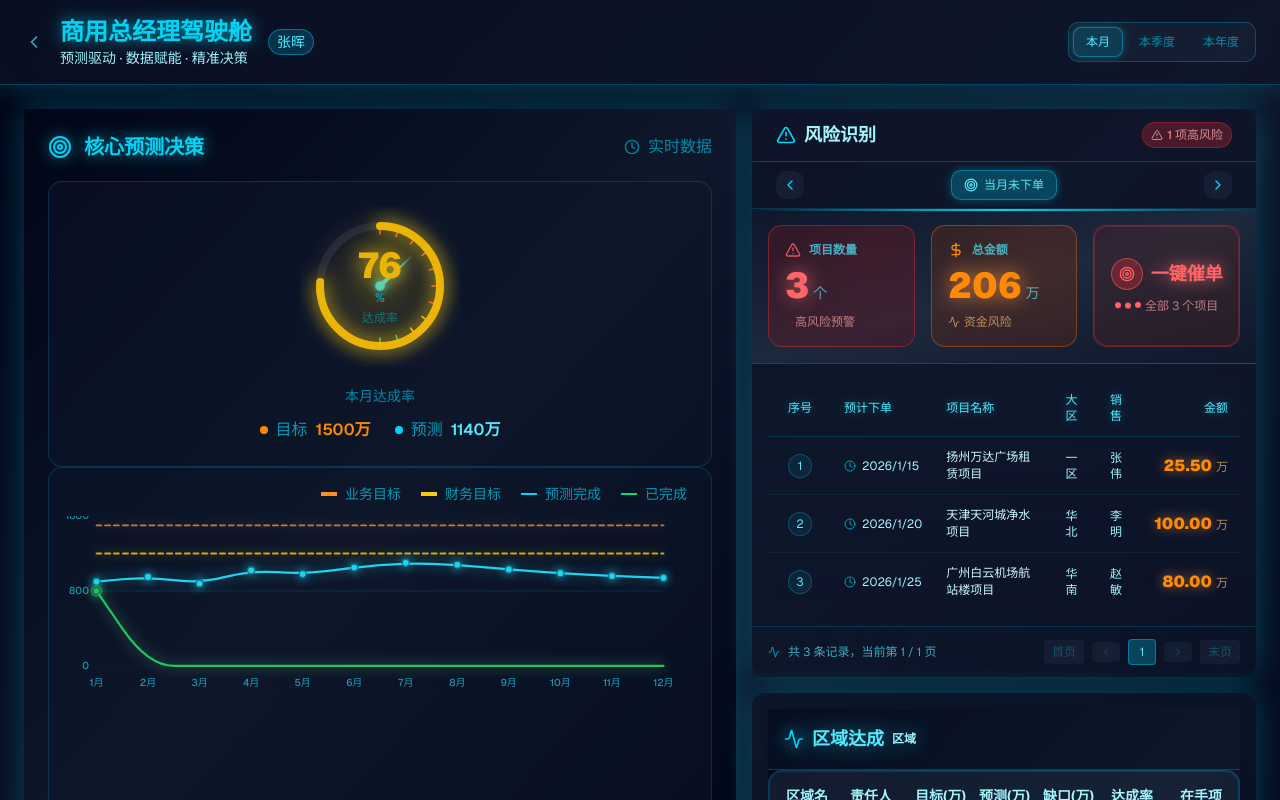
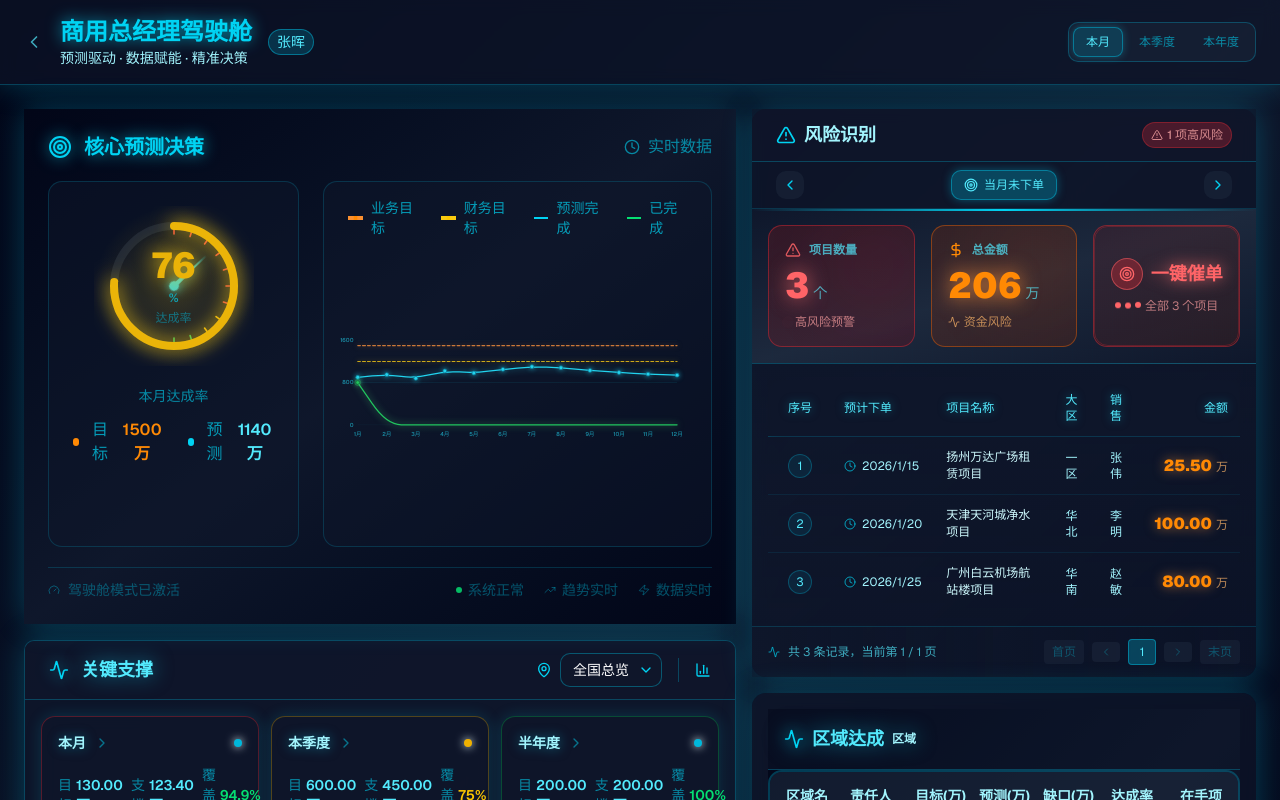
Before and after one commit to navylee1990/coze_jsc, a Next.js app: page /gm in a window 1280 px wide. Shown: the top 800 px of the page. Built offline with nearby package versions, Linux system fonts and the light colour scheme.

Commit message:
feat: 将仪表盘和趋势图改为左右两个独立卡片块

```diff
--- a/src/components/PredictionDecisionCard.tsx
+++ b/src/components/PredictionDecisionCard.tsx
@@ -724,8 +724,10 @@ export default function PredictionDecisionCard({
         </div>
       </div>
 
-      {/* 仪表盘区块 */}
-      <div className="rounded-xl p-6 border border-cyan-500/20 bg-slate-900/50">
+      {/* 左右两个独立块布局 */}
+      <div className="grid grid-cols-1 lg:grid-cols-5 gap-6">
+        {/* 左侧：仪表盘区块 - 2列宽度 */}
+        <div className="lg:col-span-2 rounded-xl p-6 border border-cyan-500/20 bg-slate-900/50">
           <div className="flex flex-col items-center justify-center">
             <MainGauge
               value={animatedRate}
@@ -752,9 +754,10 @@ export default function PredictionDecisionCard({
           </div>
         </div>
 
-      {/* 趋势图区块 */}
-      <div className="rounded-xl p-4 border border-cyan-500/20 bg-slate-900/50">
+        {/* 右侧：趋势图区块 - 3列宽度 */}
+        <div className="lg:col-span-3 rounded-xl p-4 border border-cyan-500/20 bg-slate-900/50">
           <MonthlyTrendChart />
+        </div>
       </div>
 
       {/* 底部：驾驶舱科技装饰 */}
```
Lines whose indentation alone changed are shown as unchanged.
